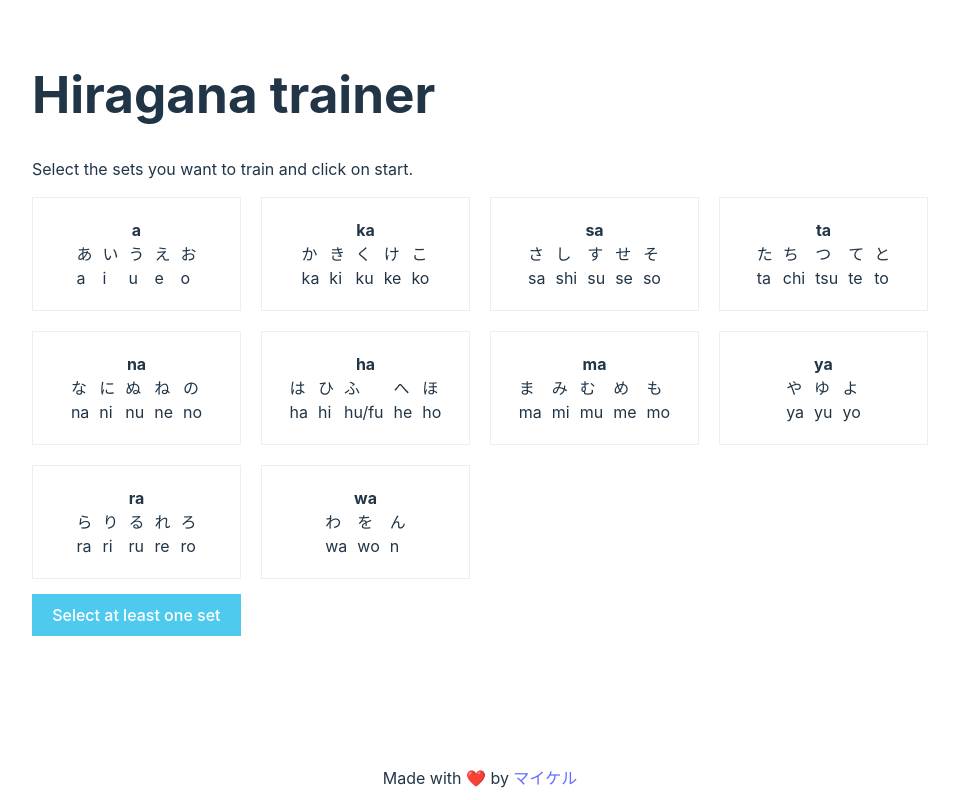
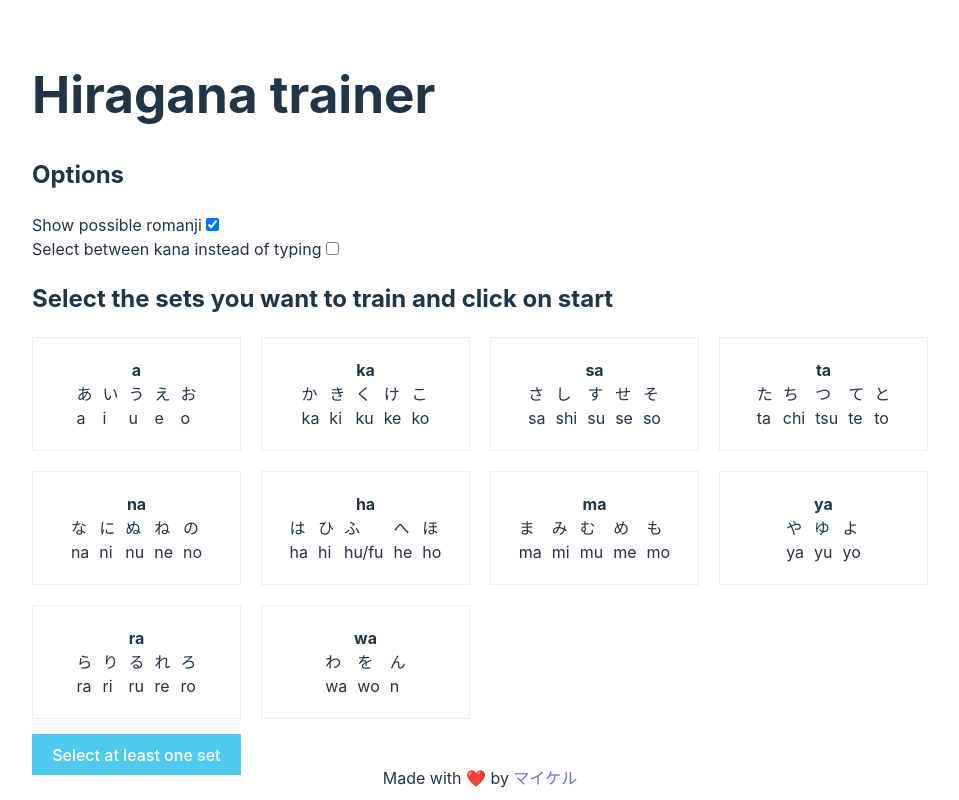
Before and after one commit to maluramichael/hiragana-trainer, a React (Vite) app: page / in a window 1280 px wide. Shown: the whole page, without its empty margins (160-1119 px from the left). Built offline with nearby package versions, Linux system fonts and the light colour scheme.

Commit message:
Add settings

```diff
--- a/src/components/CurrentCharacter/CurrentCharacter.jsx
+++ b/src/components/CurrentCharacter/CurrentCharacter.jsx
@@ -1,6 +1,9 @@
 import './styles.css';
+import useSettings from '../../hooks/useSettings.jsx';
 
 export const CurrentCharacter = ({ currentCharacter }) => {
+    const { showPossibleRomanji } = useSettings();
+
     if (!currentCharacter) {
         return null;
     }
@@ -9,8 +12,10 @@ export const CurrentCharacter = ({ currentCharacter }) => {
         <div className={'current-character'}>
             <div>{currentCharacter.hiragana}</div>
         </div>
-        <div className={'possible-romanji'}>
-            {currentCharacter.availableRomanji.join(' ')}
-        </div>
+        {showPossibleRomanji &&
+            <div className={'possible-romanji'}>
+                {currentCharacter.availableRomanji.join(' ')}
+            </div>
+        }
     </div>;
 };
--- /dev/null
+++ b/src/components/Option.jsx
@@ -0,0 +1,12 @@
+export const Option = ({ name, value, onChange }) => {
+    return <div>
+        <label>{name}</label>
+        <input
+            type="checkbox"
+            id={name}
+            name={name}
+            checked={value}
+            onChange={onChange}
+        />
+    </div>;
+};
--- /dev/null
+++ b/src/components/Options.jsx
@@ -0,0 +1,21 @@
+import { Option }  from './Option.jsx';
+import useSettings from '../hooks/useSettings.jsx';
+
+export function Options() {
+    const { showPossibleRomanji, setShowPossibleRomanji } = useSettings();
+    const { multipleChoice, setMultipleChoice }           = useSettings();
+
+    return <div>
+        <h2>Options</h2>
+        <Option
+            name={'Show possible romanji'}
+            value={showPossibleRomanji}
+            onChange={() => setShowPossibleRomanji(!showPossibleRomanji)}
+        />
+        <Option
+            name={'Select between kana instead of typing'}
+            value={multipleChoice}
+            onChange={() => setMultipleChoice(!multipleChoice)}
+        />
+    </div>;
+}
--- /dev/null
+++ b/src/hooks/useSettings.jsx
@@ -0,0 +1,15 @@
+import useLocalStorage from './useLocalStorage.jsx';
+
+const useSettings = () => {
+    const [showPossibleRomanji, setShowPossibleRomanji] = useLocalStorage('options.showPossibleRomanji', true);
+    const [multipleChoice, setMultipleChoice]           = useLocalStorage('options.multipleChoice', false);
+
+    return {
+        showPossibleRomanji,
+        setShowPossibleRomanji,
+        multipleChoice,
+        setMultipleChoice,
+    };
+};
+
+export default useSettings;
--- a/src/routes/Training/Training.jsx
+++ b/src/routes/Training/Training.jsx
@@ -5,25 +5,36 @@ import { useEffect } from 'react';
 
 import { getRandomCharacter } from '../../data/HiraganaMapping.jsx';
 import { RomanjiInput }       from '../../components/RomanjiInput/RomanjiInput.jsx';
+import { CurrentCharacter }   from '../../components/CurrentCharacter/CurrentCharacter.jsx';
+import useSettings            from '../../hooks/useSettings.jsx';
 
 import './styles.css';
-import { CurrentCharacter }   from '../../components/CurrentCharacter/CurrentCharacter.jsx';
+
+function RomanjiMultipleChoice({ currentCharacter, onSelect }) {
+    return <>
+        {currentCharacter.availableRomanji.map((item, index) => (
+            <button
+                key={index}
+                onClick={() => onSelect({ target: { value: item } })}
+            >
+                {item}
+            </button>
+        ))}
+    </>;
+}
 
 function Training() {
     const [points, setPoints]                     = useState(0);
     const [currentInput, setCurrentInput]         = useState('');
     const [lastAnswers, setLastAnswers]           = useState([]);
-    const [currentCharacter, setCurrentCharacter] = useState(null);
     const { selectedSets }                        = useParams();
+    const [currentCharacter, setCurrentCharacter] = useState(getRandomCharacter(selectedSets));
+    const { multipleChoice }                      = useSettings();
 
     const onChange = (event) => {
         const value = event.target.value;
         setCurrentInput(value);
     };
-
-    useEffect(() => {
-        setCurrentCharacter(getRandomCharacter(selectedSets));
-    }, []);
 
     useEffect(() => {
         if (currentCharacter) {
@@ -65,10 +76,18 @@ function Training() {
                 Go back
             </Link>
             <CurrentCharacter currentCharacter={currentCharacter} />
-            <RomanjiInput
-                onChange={onChange}
-                value={currentInput}
-            />
+            {!multipleChoice &&
+                <RomanjiInput
+                    onChange={onChange}
+                    value={currentInput}
+                />
+            }
+            {multipleChoice &&
+                <RomanjiMultipleChoice
+                    currentCharacter={currentCharacter}
+                    onSelect={onChange}
+                />
+            }
             <div>
                 {points} Points
             </div>
--- a/src/routes/Welcome/Welcome.jsx
+++ b/src/routes/Welcome/Welcome.jsx
@@ -4,12 +4,11 @@ import { CharacterSets } from '../../components/CharacterSets.jsx';
 
 import './styles.css';
 import useLocalStorage   from '../../hooks/useLocalStorage.jsx';
+import { Options }       from '../../components/Options.jsx';
 
 /*
     * Replace english with german text
     * Mobile friendly
-    * Add option to switch between typing and multiple choice buttons
-    * Always show start button but disable it if no characterSets are selected
     * Add buttons to select all and deselect all
     * Add share images
     * Add favicon (maybe something short that is related to sensei)
@@ -27,9 +26,10 @@ function Welcome() {
         <main>
             <h1>Hiragana trainer</h1>
             <div>
-                <p>
-                    Select the sets you want to train and click on start.
-                </p>
+                <Options />
+                <h2>
+                    Select the sets you want to train and click on start
+                </h2>
                 <CharacterSets
                     setSelectedCharacterSets={selectSets}
                     selectedCharacterSets={selectedSets}
```
